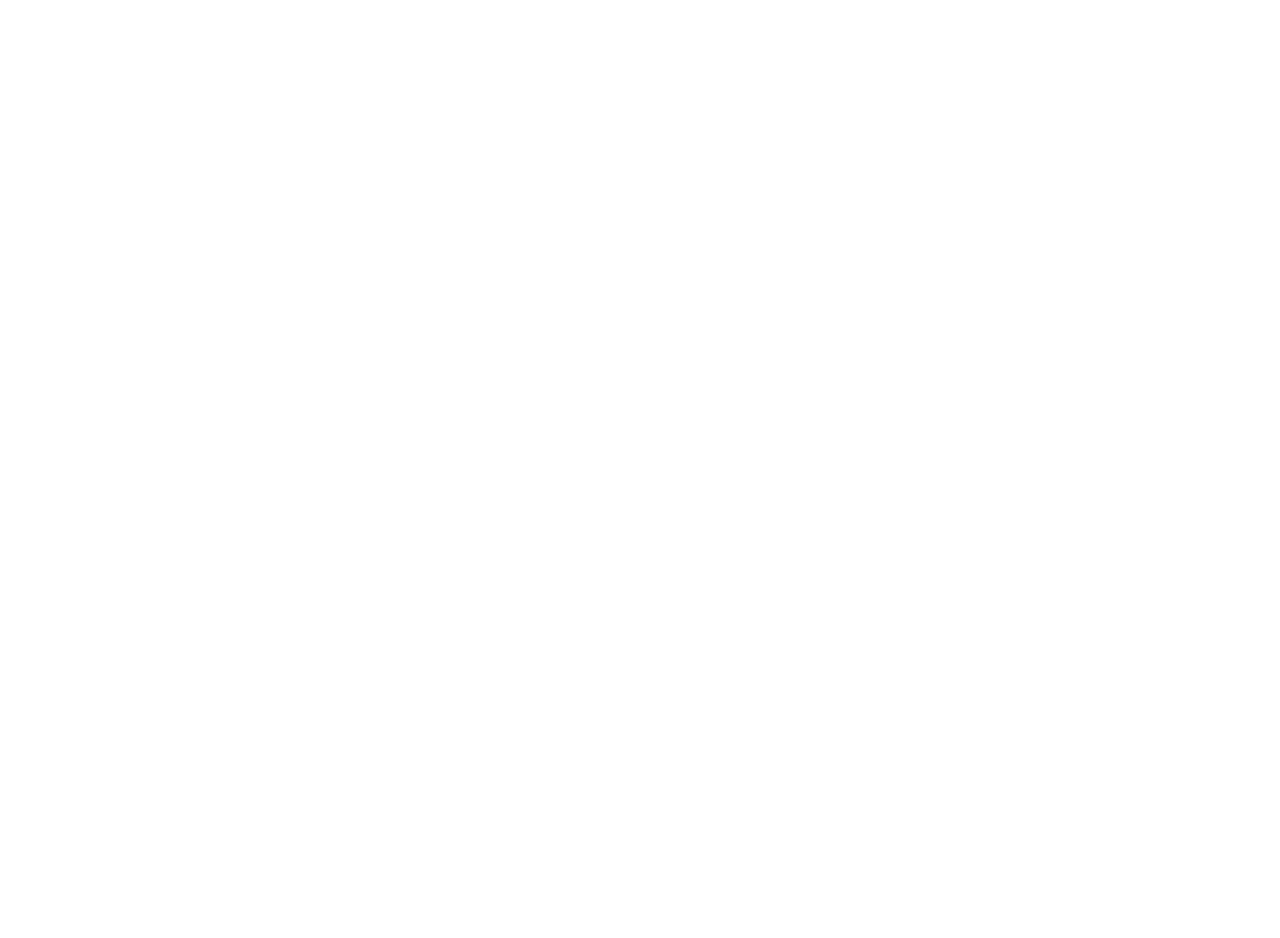
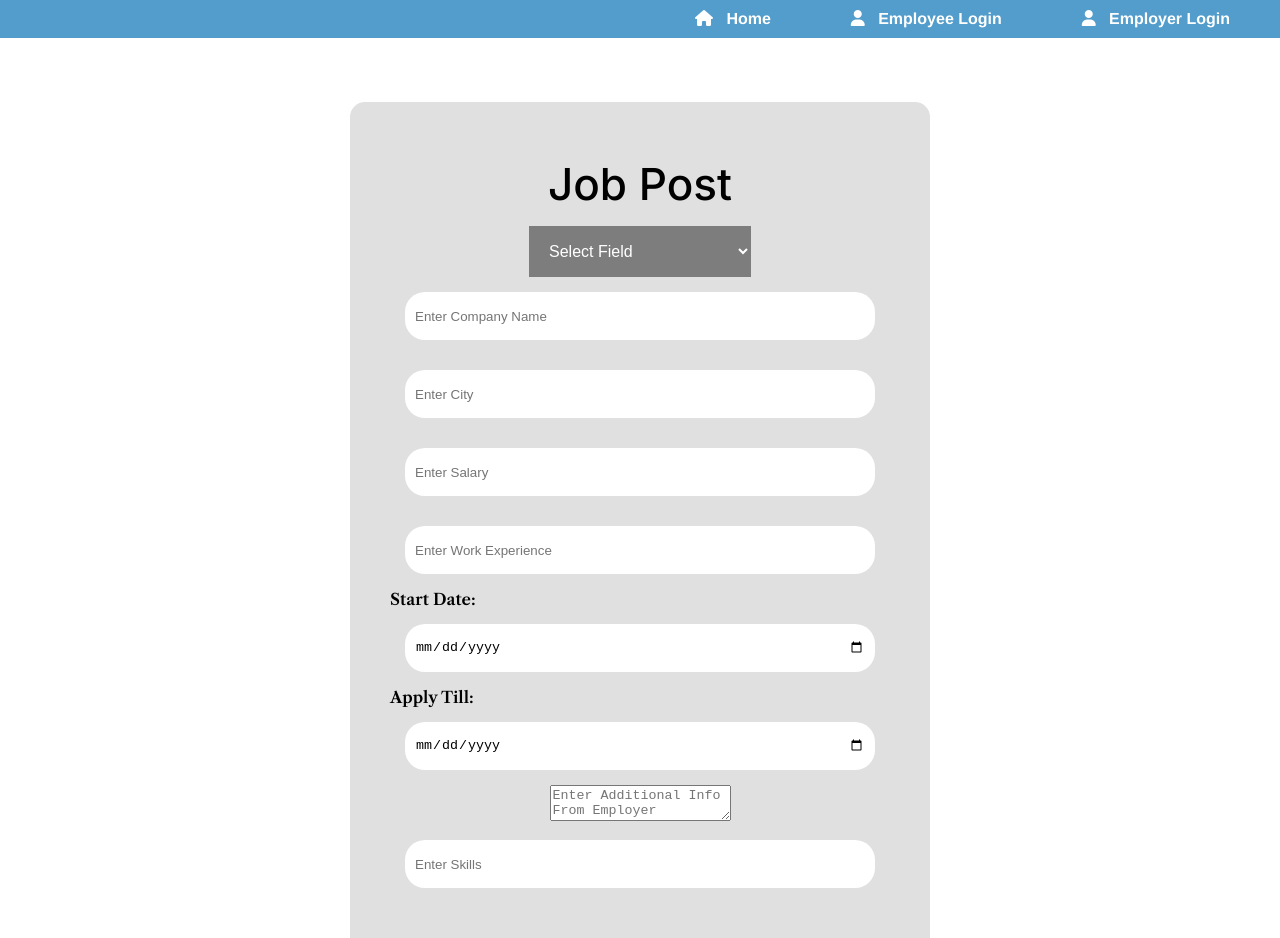
Before and after one commit to jahnvi2204/project-exhibition2, a React (Vite) app in the folder frontend/: page /jobpost/1 in a window 1280 px wide. Before the commit this address had no page. Shown: the top 938 px of the page. Before the commit the page ends 800 px from the top, so only its background shows below. Built offline with nearby package versions, Linux system fonts and the light colour scheme; no server answers; a web font is replaced by a local one.

Commit message:
job post added

```diff
--- a/frontend/src/App.jsx
+++ b/frontend/src/App.jsx
@@ -4,6 +4,7 @@
 import EmployeeRegister from './pages/employeeregister.jsx';
 import EmployerRegister from './pages/employerregister.jsx';
 import Profile from './pages/profile.jsx';
+import JobPost from './pages/jobPost.jsx';
 import Jobs from './pages/jobs.jsx';
 import Job from './pages/job.jsx';
 import {Routes, Route} from 'react-router-dom';
@@ -19,6 +20,7 @@
       <Route path='/employeeregister' element={<EmployeeRegister />} />
       <Route path='/employerregister' element={<EmployerRegister />} />
       <Route path='/profile/:username' element={<Profile />} />
+      <Route path='/jobpost/:username' element={<JobPost />} />
       <Route path='/jobs/:username' element={<Jobs />} />
       <Route path='/job/:username/:id' element={<Job />} />
     </Routes>
--- /dev/null
+++ b/frontend/src/pages/jobPost.jsx
@@ -0,0 +1,113 @@
+import React, { useState } from 'react';
+import axios from 'axios';
+import { useNavigate, useParams } from 'react-router-dom';
+import Navbar from './navbar.jsx';
+import './profile-styles.css';
+
+function JobPost() {
+    let { username } = useParams();
+    const [invalid, setInvalid] = useState('');
+    const [jobPosition, setJobPosition] = useState('');
+    const [employerUsername, setEmployerUsername] = useState(username);
+    const [companyName, setCompanyName] = useState('');
+    const [city, setCity] = useState('');
+    const [salary, setSalary] = useState('');
+    const [workExperience, setWorkExperience] = useState('');
+    const [startDate, setStartDate] = useState('');
+    const [endDate, setEndDate] = useState('');
+    const [applyTill, setApplyTill] = useState('');
+    const [additionalInfoFromEmployer, setAdditionalInfoFromEmployer] = useState('');
+    const [skills, setSkills] = useState('');
+
+    const navigate = useNavigate();
+
+    const handleSubmit = async () => {
+        try {
+            await axios.post(`http://localhost:5555/job/`, {
+                jobPosition,
+                employerUsername,
+                companyName,
+                city,
+                salary,
+                workExperience,
+                startDate,
+                endDate,
+                applyTill,
+                additionalInfoFromEmployer,
+                skills
+            });
+            navigate('/');
+        } catch (error) {
+            if (error.response) {
+                setInvalid(error.response.data.message);
+            }
+            console.error(error.message);
+        }
+    };
+
+    return (
+        <>
+            <Navbar />
+            <div className="container">
+                <div className="profile">
+                    <div className="profile-header">Job Post</div>
+                    {/* Dropdown */}
+                    <div className="profile-input">
+                        <select className='dropbtn' value={jobPosition} onChange={(e) => setJobPosition(e.target.value)}>
+                            <option value="">Select Field</option>
+                            <option value="Software Engineer">Software Engineer</option>
+                            <option value="Data Analyst">Data Analyst</option>
+                            <option value="Marketing Manager">Marketing Manager</option>
+                            <option value="Web Developer">Web Developer</option>
+                            <option value="Graphic Designer">Graphic Designer</option>
+                            <option value="Project Manager">Project Manager</option>
+                            <option value="Sales Representative">Sales Representative</option>
+                            <option value="Administrative Assistant">Administrative Assistant</option>
+                            <option value="Business Analyst">Business Analyst</option>
+                            <option value="Executive Assistant">Executive Assistant</option>
+                            <option value="Marketing Coordinator">Marketing Coordinator</option>
+                            <option value="Operations Coordinator">Operations Coordinator</option>
+                            <option value="IT Support Specialist">IT Support Specialist</option>
+                            <option value="Orthopaedic Surgeon">Orthopaedic Surgeon</option>
+                            <option value="Product Manager">Product Manager</option>
+                            <option value="Field Sales Executive">Field Sales Executive</option>
+                            <option value="Chartered Accountant">Chartered Accountant</option>
+                        </select>
+                    </div>
+                    <div className="profile-input">
+                        <input placeholder="Enter Company Name" value={companyName} onChange={(e) => setCompanyName(e.target.value)} />
+                    </div>
+                    <div className="profile-input">
+                        <input placeholder="Enter City" value={city} onChange={(e) => setCity(e.target.value)} />
+                    </div>
+                    <div className="profile-input">
+                        <input type="number" placeholder="Enter Salary" value={salary} onChange={(e) => setSalary(e.target.value)} />
+                    </div>
+                    <div className="profile-input">
+                        <input type="number" placeholder="Enter Work Experience" value={workExperience} onChange={(e) => setWorkExperience(e.target.value)} />
+                    </div>
+                    <div className="profile-input">
+                        Start Date:
+                        <input type="date" placeholder="Enter Start Date" value={startDate} onChange={(e) => setStartDate(e.target.value)} />
+                    </div>
+                    <div className="profile-input">
+                        Apply Till:
+                        <input type="date" placeholder="Enter Apply Till" value={applyTill} onChange={(e) => setApplyTill(e.target.value)} />
+                    </div>
+                    <div className="profile-input">
+                        <textarea placeholder="Enter Additional Info From Employer" value={additionalInfoFromEmployer} onChange={(e) => setAdditionalInfoFromEmployer(e.target.value)} />
+                    </div>
+                    <div className="profile-input">
+                        <input placeholder="Enter Skills" value={skills} onChange={(e) => setSkills(e.target.value)} />
+                    </div>
+                    <div className="profile-button">
+                        <button onClick={handleSubmit}>Submit</button>
+                    </div>
+                    <span className='invalid'>{invalid}</span>
+                </div>
+            </div>
+        </>
+    );
+}
+
+export default JobPost;
--- a/frontend/src/pages/navbar.jsx
+++ b/frontend/src/pages/navbar.jsx
@@ -65,7 +65,7 @@
                     <nav className="navbar">
                       <Link to={"/"}> <a><i className="fa-sharp fa-solid fa-house"></i> &nbsp; Home</a></Link>
                       <Link to={`/profile/${username}`}><a><i className="fa-solid fa-user"></i> &nbsp; Applicants</a></Link>
-                      <Link to={`/jobs/${username}`}><a><i className="fa-solid fa-book-open-reader"></i> &nbsp; Job Post</a></Link>
+                      <Link to={`/jobpost/${username}`}><a><i className="fa-solid fa-book-open-reader"></i> &nbsp; Job Post</a></Link>
                       <button onClick={handleLogout} className='none'><a><i className="fa-solid fa-user"></i> &nbsp; Logout</a></button>
                     </nav>
                   </>
```
Also changed, not shown: 1 other file (tests, documents, lock files or other folders).
